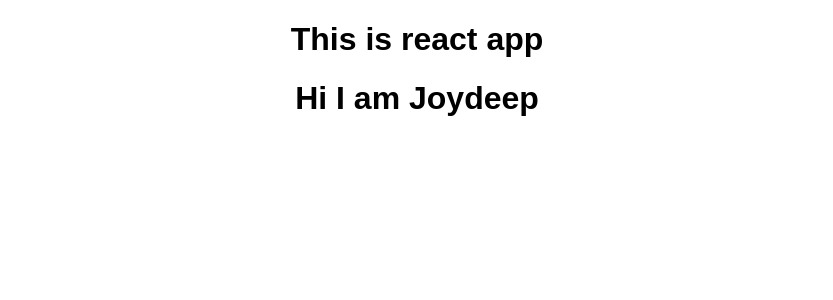
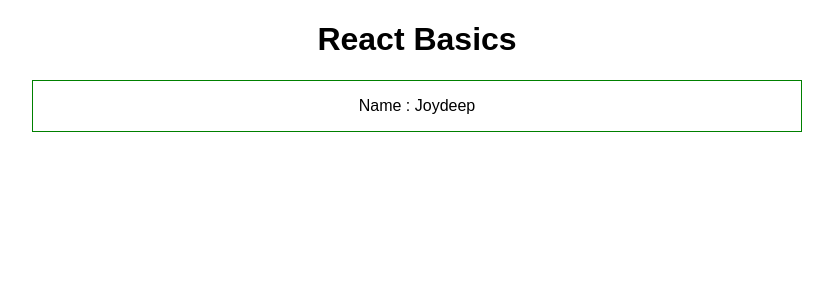
Before and after one commit to joydeep-maiti/React-Basic-App, a React (Create React App) app: page / in a window 1280 px wide. Shown: the top 300 px of the page, without its empty margins (223-1056 px from the left). Built offline with nearby package versions, Linux system fonts and the light colour scheme.

Commit message:
Adding Person component

```diff
--- a/src/App.js
+++ b/src/App.js
@@ -6,8 +6,8 @@ class App extends Component {
   render() {
     return (
       <div className="App">
-        <h1>This is react app</h1>
-        <Persons/>
+        <h1>React Basics</h1>
+        <Persons name='Joydeep'/>
       </div>
     );
   }
--- a/src/Person/Person.css
+++ b/src/Person/Person.css
@@ -0,0 +1,6 @@
+.Person {
+    width : 60%;
+    margin : 16px auto;
+    border : 1px solid green;
+
+}
--- a/src/Person/Person.js
+++ b/src/Person/Person.js
@@ -1,9 +1,10 @@
 import React from 'react';
+import './Person.css';
 
-const person = () => {
+const person = (props) => {
     return (
-        <div>
-            <h1>Hi I am Joydeep</h1>
+        <div className='Person'>
+            <p>Name : {props.name} </p>
         </div>
     );
 
```
